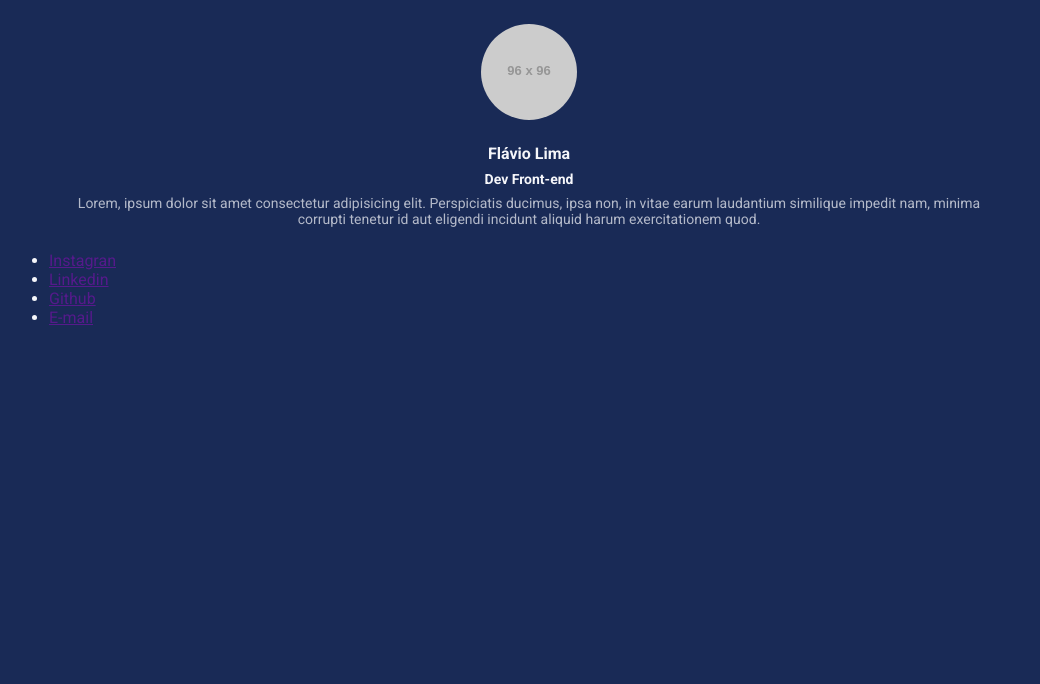
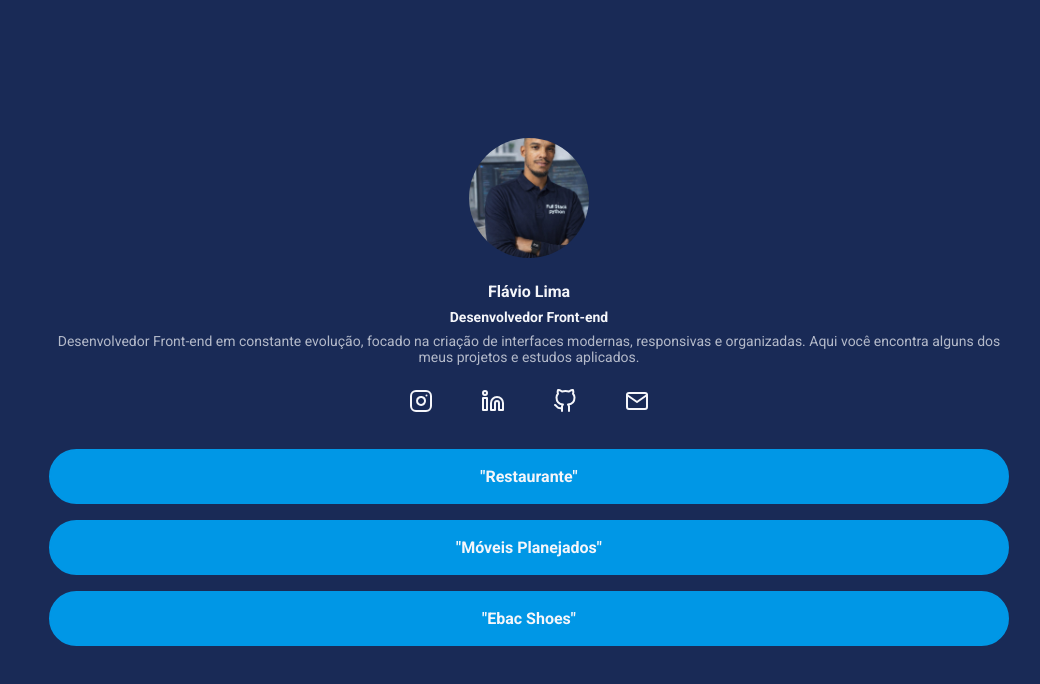
Before and after one commit to fllaviio/portfolio-links, a website: page index.html in a window 1280 px wide. Shown: the whole page, without its empty margins (111-1151 px from the left). Drawn offline with Linux system fonts and the light colour scheme; placeholder pictures from the web are drawn by us.

Commit message:
finalizando projeto

```diff
--- a/index.html
+++ b/index.html
@@ -13,21 +13,56 @@
 <body>
     <div class="container">
         <header>
-            <img class="profile-avatar" src="https://placehold.co/96x96" />
+            <img class="profile-avatar" src="./src/images/flavio.jpeg" />
             <div class="profile-bio">
                 <h1 class="profile-bio-name">Flávio Lima</h1>
-                <h2 class="profile-bio-subtitle">Dev Front-end</h2>
+                <h2 class="profile-bio-subtitle">Desenvolvedor Front-end</h2>
                 <p class="profile-bio-description">
-                    Lorem, ipsum dolor sit amet consectetur adipisicing elit. Perspiciatis ducimus, ipsa non, in vitae earum laudantium similique impedit nam, minima corrupti tenetur id aut eligendi incidunt aliquid harum exercitationem quod.
+                    Desenvolvedor Front-end em constante evolução, focado na criação de interfaces modernas, responsivas e organizadas. Aqui você encontra alguns dos meus projetos e estudos aplicados.
                 </p>
             </div>
         </header>
         <nav>
-            <ul>
-                <li><a href="">Instagran</a></li>
-                <li><a href="">Linkedin</a></li>
-                <li><a href="">Github</a></li>
-                <li><a href="">E-mail</a></li>
+            <ul class="social-links">
+                <li>
+                    <a href="">
+                        <img src="./src/images/instagram.svg" alt="Logo do Instagran" />
+                    </a>
+                </li>
+                <li>
+                    <a href="">
+                        <img src="./src/images/linkedin.svg" alt="Logo do Linkedin" />
+                    </a>
+                </li>
+                <li>
+                    <a href="">
+                        <img src="./src/images/github.svg" alt="Logo do Github" />
+                    </a>
+                </li>
+                <li>
+                    <a href="">
+                        <img src="./src/images/mail.svg" alt="Logo do Email" />
+                    </a>
+                </li>
+            </ul>
+        </nav>
+        <nav>
+            <ul class="projects-list">
+                <li class="projects-list-item">
+                    <a href="https://restaurante-taupe-chi.vercel.app/" target="_blank">
+                        "Restaurante"
+                    </a>
+                </li>
+                <li class="projects-list-item">
+                    <a href="https://seu-novo-lar.vercel.app/" target="_blank">
+                        "Móveis Planejados"
+                    </a>
+                </li>
+                <li class="projects-list-item">
+                    <a href="https://ebacshoes-six.vercel.app/" target="_blank">
+                        "Ebac Shoes"
+                    </a>
+                </li>
             </ul>
         </nav>
     </div>
--- a/src/styles/main.less
+++ b/src/styles/main.less
@@ -1,4 +1,5 @@
-@import "variaveis.less";
+@import "mapas.less";
+
 @breakpointMobile: ~"(max-width: 767px)";
 @breakpointTablet: ~"(min-width: 768px) and (max-width: 1023px)";
 
@@ -14,14 +15,22 @@
 }
 
 body {
-    background-color: @corDeFundo;
-    color: @corDosTextos;
+    background-color: #colors()[backgroundColor];
+    color: #colors()[textColor];
+}
+
+li {
+    list-style: none;
 }
 
 .container {
     max-width: 960px;
     width: 100%;
     margin: 0 auto;
+    height: 100vh;
+    display: flex;
+    flex-direction: column;
+    justify-content: center;
 
     @media @breakpointMobile {
         max-width: 70%;
@@ -33,12 +42,15 @@ body {
 }
 
 header {
-    padding: 24px;
+    padding-bottom: 24px;
 
     .profile-avatar {
         display: block;
         margin: 0 auto 24px;
         border-radius: 50%;
+        width: 120px;
+        height: 120px;
+        object-fit: cover;
     }
 }
 
@@ -60,3 +72,46 @@ header {
         opacity: .7;
     }
 }
+
+.social-links {
+    display: flex;
+    justify-content: space-between;
+    max-width: 240px;
+    width: 100%;
+    margin: 0 auto;
+
+    li {
+
+        img {
+            transition: all ease .3;
+            &:hover {
+                transform: scale(1.3);
+            }
+        }
+    }
+}
+
+.projects-list {
+    margin-top: 32px;
+
+    &-item {
+        a {
+            text-decoration: none;
+            background-color: #colors()[buttonColor];
+            display: block;
+            padding: 16px 20px;
+            margin-bottom: 16px;
+            text-align: center;
+            color: #colors()[textColor];
+            font-weight: bold;
+            border-radius: 30px;
+            border: 2px solid #colors()[buttonColor];
+            transition: all ease .5s;
+
+            &:hover {
+                color: #colors()[buttonColor];
+                background-color: transparent;
+            }
+        }
+    }
+}
--- /dev/null
+++ b/src/styles/mapas.less
@@ -0,0 +1,5 @@
+#colors() {
+    backgroundColor: #192a56;
+    buttonColor: #0097e6;
+    textColor: #f5f6fa;
+}
--- a/src/styles/variaveis.less
+++ /dev/null
@@ -1,3 +0,0 @@
-@corDeFundo: #192a56;
-@corDosBotoes: #0097e6;
-@corDosTextos: #f5f6fa;
```
Also changed, not shown: build/styles/main.css, src/images/flavio.jpeg (added), src/images/github.svg (added), src/images/instagram.svg (added), src/images/linkedin.svg (added), src/images/mail.svg (added).
